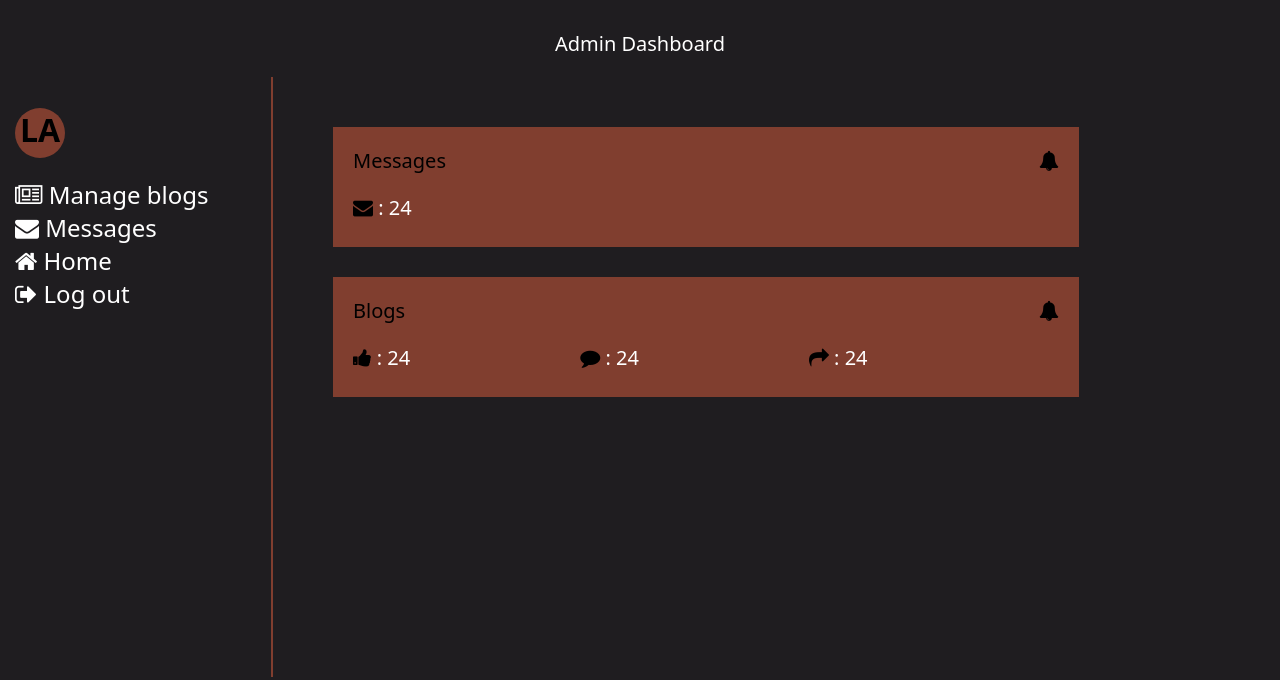
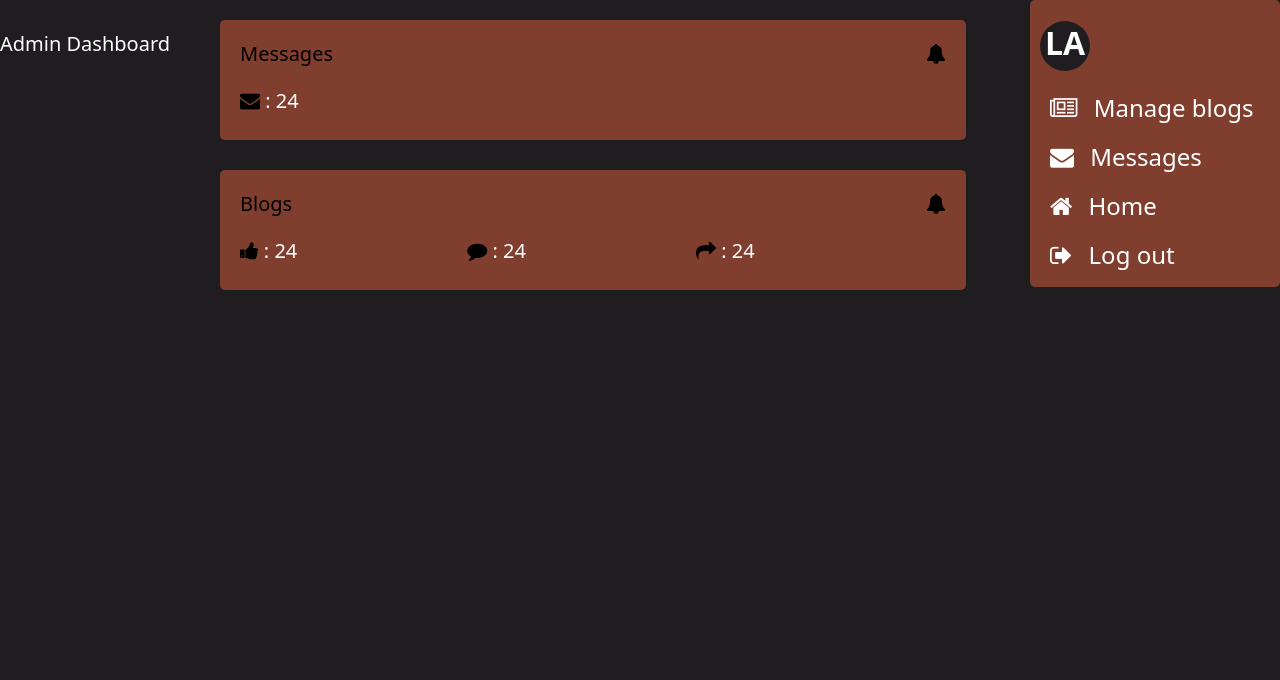
Before and after one commit to Latiah/my-brand, a plain HTML site: page dashboard.html in a window 1280 px wide. Drawn offline with Linux system fonts and the light colour scheme.

Commit message:
dashboard responsiveness

```diff
--- a/dashboard.html
+++ b/dashboard.html
@@ -9,8 +9,9 @@
 href="https://cdnjs.cloudflare.com/ajax/libs/font-awesome/4.7.0/css/font-awesome.min.css">
 </head>
 <body>
+    <div class="contain">
     <p class="adminTitle">Admin Dashboard</p>
-    <div class="admin">
+    <!--<div class="admin">-->
     <div class="navbar">
         <div class="log">
      <h1>LA</h1>
@@ -19,8 +20,8 @@ href="https://cdnjs.cloudflare.com/ajax/libs/font-awesome/4.7.0/css/font-awesome
     <a href="messages.html" class="btn2"> <i class="fa fa-envelope" aria-hidden="true"></i> Messages </a><br/>
     <a href="index.html"  class="btn3" ><i class="fa fa-home" aria-hidden="true"></i> Home </a><br/>
     <a href="login.html" class="btn4"><i class="fa fa-sign-out" aria-hidden="true"></i> Log out </a></div>
-<div class="line"></div>
-<span class="notifications">
+<!--<div class="line"></div>-->
+<div class="notifications">
 <div class="msg">
 <div class="mesg"><p>Messages</p>
    <p> <i class="fa fa-bell" aria-hidden="true"></i></p>
@@ -37,6 +38,7 @@ href="https://cdnjs.cloudflare.com/ajax/libs/font-awesome/4.7.0/css/font-awesome
 <p class="icon"><i class="fa fa-share" aria-hidden="true"></i> <span class="numbers">: 24</span></p>
 </div>
 </div>
-</span>
+</div>
+</div>
 </body>
 </html>
--- a/src/style.css
+++ b/src/style.css
@@ -51,6 +51,10 @@ table{
     background: #803E2F;
 
 }
+.contain{
+    display:flex;
+    flex-wrap:wrap;
+}
 th{
     color:#000;
       border: 1px solid black;
@@ -63,6 +67,8 @@ table, td {
   color:#fff;
   text-align:left;
   padding:10px;
+   border-collapse: collapse;
+            border-spacing: 0;
 }
 /* pop window*/
 .popup {
@@ -163,14 +169,29 @@ label{
 }
 /*------Dashboard---*/
 .navbar{
-    overflow:hidden;
+
+  background: #803E2F;
     position:fixed;
-    margin-top:10px;
-    width:100%;
-    margin-left:30px;
+    right:0;
+    /*flex:0 0 250px;*/
+    width:250px;
+    margin-left:20px;
+    border-radius:5px;
+
 }
 .navbar a{
     font-size:24px;
+    margin-left:20px;
+}
+.navbar i{
+    margin-right:10px;
+    margin-bottom:20px;
+}
+.notifications{
+   /* margin-left:250px;*/
+    padding:20px;
+     box-sizing: border-box;
+     flex-grow: 1;
 }
 .photo{
     margin-left:70px;
@@ -197,14 +218,14 @@ height:600px;
   font-size:20px;
 
 }
-.admin a{
+/*.admin a{
     text-decoration:none;
     color:#000;
 }
 .admin{
   display:flex;
   justify-content: center;
-}
+}*/
 .Btitle{
     border:1px solid #fff;
     width:368px;
@@ -226,10 +247,10 @@ height:600px;
     padding:10px;
 }
 .btn1:hover{
-color:#803E2F;
+color:#000;
 }
 .btn2:hover{
-color:#803E2F;
+color:#000;
 }
 .navbar a{
     color:#fff;
@@ -241,19 +262,21 @@ h1{
    /* font-weight: 2px;
     font-size:30px;*/
     text-align:center;
+    color:#fff;
 }
 .log{
- background:  #803E2F;
+ background: #1F1D20;
   width:50px;
    height:50px;
    margin-bottom:20px;
   border-radius: 50%;
+  margin-left:10px;
 }
 .btn3:hover{
-color:#803E2F;
+color:#000;
 }
 .btn4:hover{
-color:#803E2F;
+color:#000;
 }
 .btn1{
 padding-top:20px;
@@ -280,6 +303,7 @@ color:#fff;
     margin-left:30px;
 width:746px;
 height:120px;
+border-radius:5px;
 }
 .mesg{
     margin-top:0px;
@@ -309,10 +333,10 @@ p .icon{
     color:#fff;
     font-size:20px;
 }
-.notifications{
+/*.notifications{
     margin-top:20px;
     padding:30px;
-}
+}*/
 .blg{
     margin-top:30px;
     display:flex;
@@ -351,6 +375,7 @@ p .icon{
     margin-left:30px;
     width:746px;
 height:120px;
+border-radius:5px;
 }
 
 .github3{
@@ -641,6 +666,36 @@ color:#000;
 margin-right:30px;
 
 }
+@media screen and (max-width:768px){
+    .contain{
+        flex-direction:column;
+    }
+  /*  .navbar{
+        width:100%;
+        flex:0 0 auto;
+    }*/
+    .navbar{
+        display:none;
+    }
+   /* .notifications{
+        width:100%;
+        left:0;
+    }*/
+    table {
+            width: 100%;
+            border-collapse: collapse;
+            border-spacing: 0;
+        }
+
+        th, td {
+            padding: 8px;}
+            /*border-bottom: 1px solid #ddd;
+        }
+
+        th {
+            background-color: #f2f2f2;
+        }*/
+}
 /*---css for phone--*/
 @media only screen and (max-width: 620px){
     .nav i{
@@ -733,3 +788,46 @@ hr{
         margin-bottom:20px;
     }
 }
+/* @media (max-width: 600px) {
+            table, thead, tbody, th, td, tr {
+                display: block;
+            }
+
+            thead tr {
+                position: absolute;
+                top: -9999px;
+                left: -9999px;
+            }
+
+            tr {
+                border: 1px solid #ccc;
+            }
+
+            td {
+                border: none;
+                border-bottom: 1px solid #eee;
+                position: relative;
+                padding-left: 50%;
+            }
+            th{
+                display:none;
+            }
+
+            td:before {
+                position: absolute;
+                top: 6px;
+                left: 6px;
+                width: 45%;
+                padding-right: 10px;
+                white-space: nowrap;
+            }
+
+            td:nth-of-type(1):before { content: "No"; }
+            td:nth-of-type(2):before { content: "Name"; }
+            td:nth-of-type(3):before { content: "Email"; }
+            td:nth-of-type(4):before { content: "Message"; }
+            td:nth-of-type(5):before { content: "Actions"; }
+
+
+
+        }
```
Also changed, not shown: blogs.html (+6 -2 lines), messages.html (+7 -2 lines).
